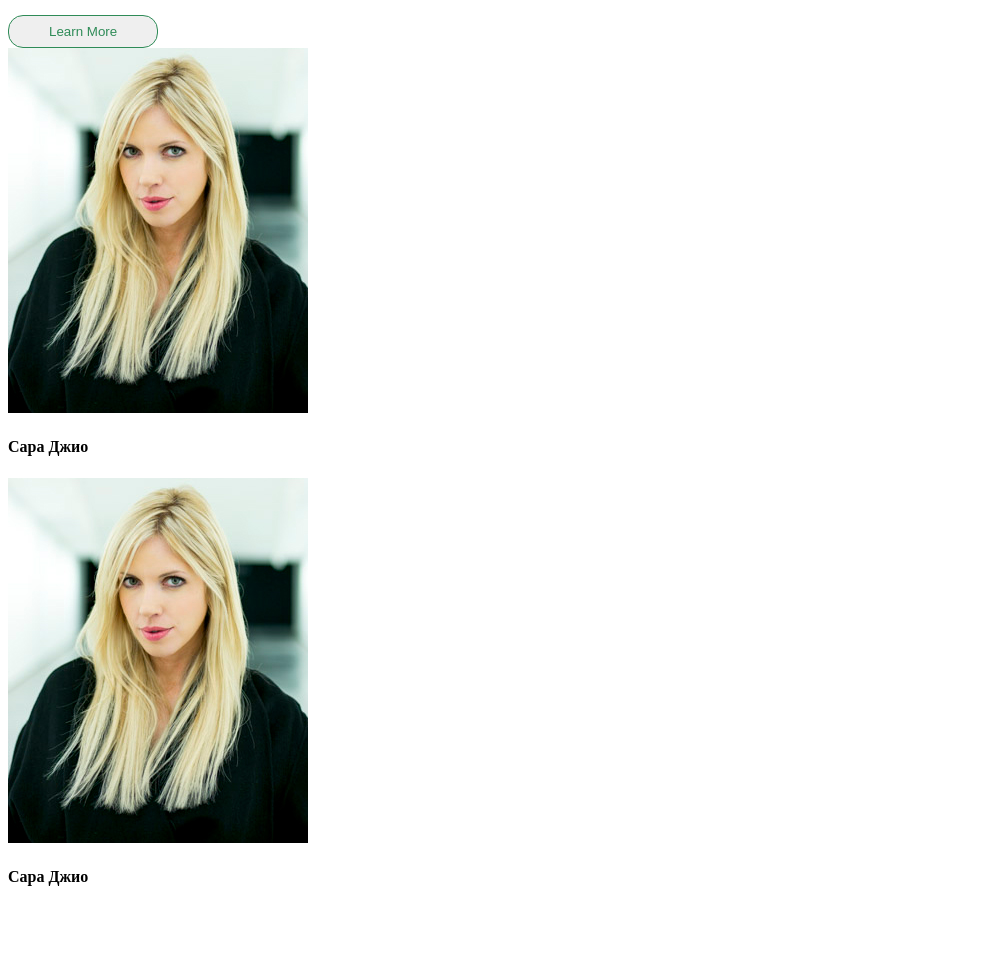
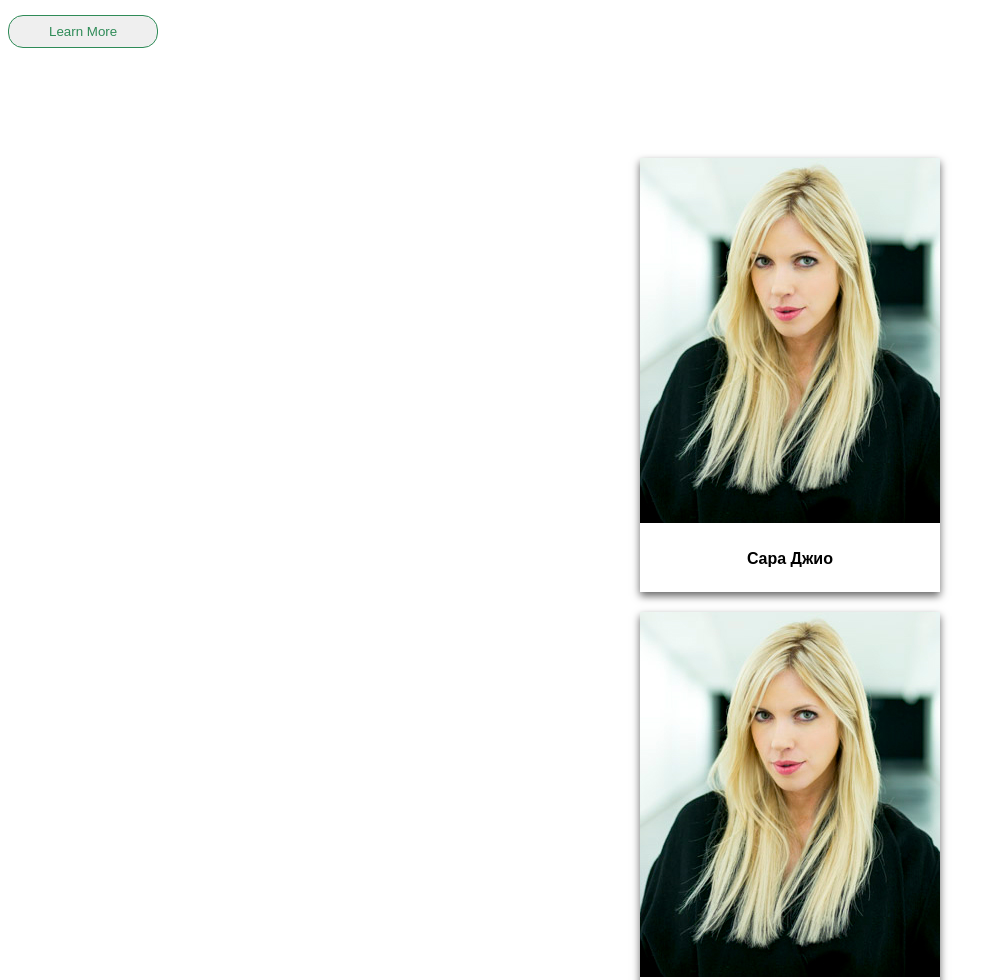
Before and after one commit to Meerim022028/my-second-repo1, a plain HTML site: page index.html in a window 1280 px wide. Shown: the part 453-1433 px from the top of the page, without its empty margins (0-1002 px from the left). Before the commit the page ends 1360 px from the top, so only its background shows below. Drawn offline with Linux system fonts and the light colour scheme.

Commit message:
styled card,div

```diff
--- a/styles.css
+++ b/styles.css
@@ -73,3 +73,27 @@ p{
     color: seagreen;
     border: 1px solid ;
 }
+.wrap{
+    width: 1000px;
+    margin: auto;
+    margin-top: 100px;
+}
+.card{
+    box-shadow: 0 4px 8px 0 rgba(0, 0, 0, 0.6);
+    transition: 0.4;
+    width: 300px;
+    background-color: #fff;
+    text-align: center;
+    font-size: 16px;
+    font-family: sans-serif;
+    float: left;
+    margin: 10px;
+    margin-left: 50%;
+}
+.card:hover{
+    box-shadow:0 8px 16px 0 rgba(0, 0, 0, 0.6);
+}
+.container{
+    padding: 2px 14px;
+
+}
```
